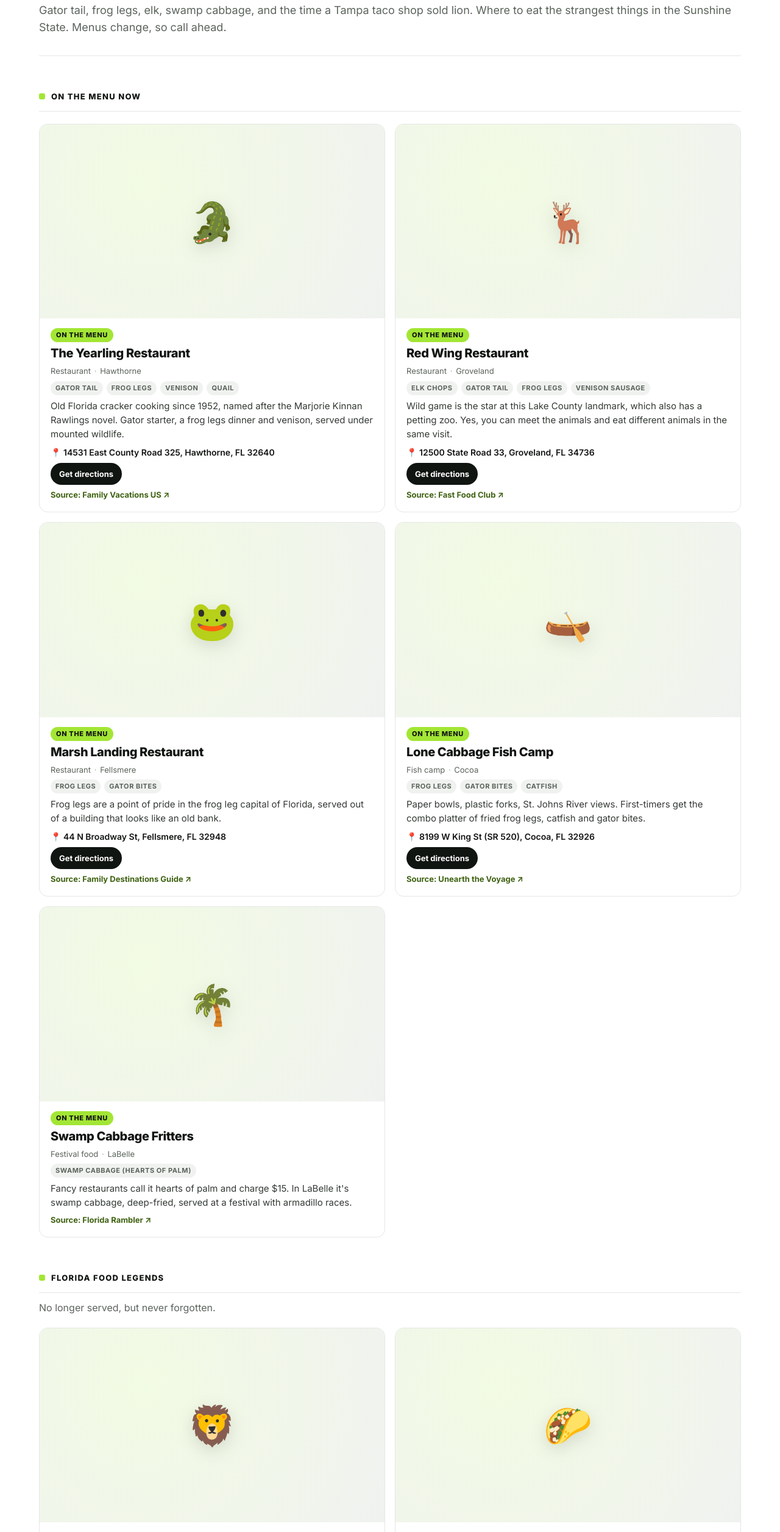
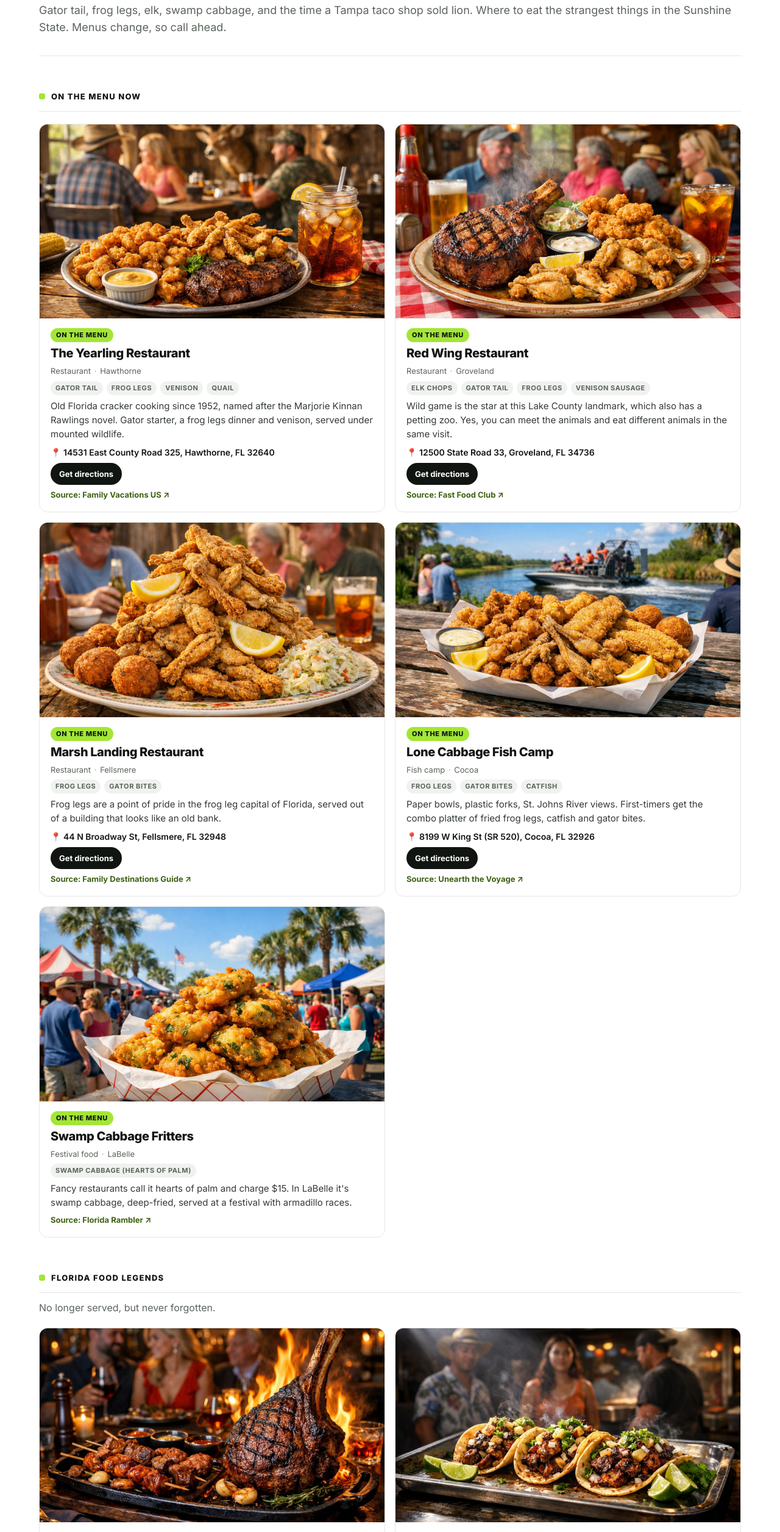
Before and after one commit to MrShawnMD/floridamantimes, a plain HTML site: page eats/index.html in a window 1280 px wide. Shown: the part 288-2800 px from the top of the page at 61% size. Drawn offline with Linux system fonts and the light colour scheme.

Commit message:
Add generated images

```diff
--- a/eats/index.html
+++ b/eats/index.html
@@ -41,7 +41,7 @@
   <p>Gator tail, frog legs, elk, swamp cabbage, and the time a Tampa taco shop sold lion. Where to eat the strangest things in the Sunshine State. Menus change, so call ahead.</p></div>
   <div class="section-head"><h2 class="label">On the menu now</h2></div>
   <div class="eat-grid"><article class="eat">
-  <div class="eat-photo placeholder" aria-hidden="true"><span>🐊</span></div>
+  <div class="eat-photo"><img src="/images/eats/the-yearling.jpg" alt="Gator tail illustration" loading="lazy" decoding="async"></div>
   <div class="eat-body">
     <span class="status on">On the menu</span>
     <h3>The Yearling Restaurant</h3>
@@ -52,7 +52,7 @@
     <a class="ev-link" href="https://familyvacationsus.com/why-this-historic-florida-restaurant-serves-up-a-true-taste-of-old-florida-6ced006d/" rel="nofollow noopener" target="_blank">Source: Family Vacations US ↗</a>
   </div>
 </article><article class="eat">
-  <div class="eat-photo placeholder" aria-hidden="true"><span>🦌</span></div>
+  <div class="eat-photo"><img src="/images/eats/red-wing.jpg" alt="Elk chops illustration" loading="lazy" decoding="async"></div>
   <div class="eat-body">
     <span class="status on">On the menu</span>
     <h3>Red Wing Restaurant</h3>
@@ -63,7 +63,7 @@
     <a class="ev-link" href="https://fastfoodclub.com/p/this-quirky-restaurant-in-florida-has-a-petting-zoo-and-its-ideal-for-families/" rel="nofollow noopener" target="_blank">Source: Fast Food Club ↗</a>
   </div>
 </article><article class="eat">
-  <div class="eat-photo placeholder" aria-hidden="true"><span>🐸</span></div>
+  <div class="eat-photo"><img src="/images/eats/marsh-landing.jpg" alt="Frog legs illustration" loading="lazy" decoding="async"></div>
   <div class="eat-body">
     <span class="status on">On the menu</span>
     <h3>Marsh Landing Restaurant</h3>
@@ -74,7 +74,7 @@
     <a class="ev-link" href="https://familydestinationsguide.com/wild-old-restaurant-florida/" rel="nofollow noopener" target="_blank">Source: Family Destinations Guide ↗</a>
   </div>
 </article><article class="eat">
-  <div class="eat-photo placeholder" aria-hidden="true"><span>🛶</span></div>
+  <div class="eat-photo"><img src="/images/eats/lone-cabbage.jpg" alt="Frog legs illustration" loading="lazy" decoding="async"></div>
   <div class="eat-body">
     <span class="status on">On the menu</span>
     <h3>Lone Cabbage Fish Camp</h3>
@@ -85,7 +85,7 @@
     <a class="ev-link" href="https://unearththevoyage.com/9-florida-mullet-smokers-gator-bites-and-swamp-cabbage-stops-that-taste-like-old-florida-c6c3f513/" rel="nofollow noopener" target="_blank">Source: Unearth the Voyage ↗</a>
   </div>
 </article><article class="eat">
-  <div class="eat-photo placeholder" aria-hidden="true"><span>🌴</span></div>
+  <div class="eat-photo"><img src="/images/eats/swamp-cabbage-fritters.jpg" alt="Swamp cabbage (hearts of palm) illustration" loading="lazy" decoding="async"></div>
   <div class="eat-body">
     <span class="status on">On the menu</span>
     <h3>Swamp Cabbage Fritters</h3>
@@ -99,7 +99,7 @@
   <div class="section-head"><h2 class="label">Florida food legends</h2></div>
   <p class="section-sub">No longer served, but never forgotten.</p>
   <div class="eat-grid"><article class="eat">
-  <div class="eat-photo placeholder" aria-hidden="true"><span>🦁</span></div>
+  <div class="eat-photo"><img src="/images/eats/lion-chop.jpg" alt="African lion illustration" loading="lazy" decoding="async"></div>
   <div class="eat-body">
     <span class="status legend">Florida food legend</span>
     <h3>Lion Chop at Spoto&#x27;s Steak Joint</h3>
@@ -110,7 +110,7 @@
     <a class="ev-link" href="https://bigcatrescue.org/conservation-news/big-cats-on-the-menu" rel="nofollow noopener" target="_blank">Source: Big Cat Rescue ↗</a>
   </div>
 </article><article class="eat">
-  <div class="eat-photo placeholder" aria-hidden="true"><span>🌮</span></div>
+  <div class="eat-photo"><img src="/images/eats/lion-tacos.jpg" alt="Lion illustration" loading="lazy" decoding="async"></div>
   <div class="eat-body">
     <span class="status legend">Florida food legend</span>
     <h3>$35 Lion Tacos at Taco Fusion</h3>
@@ -121,7 +121,7 @@
     <a class="ev-link" href="https://www.nationalgeographic.com/science/article/130510-lion-meat-taco-florida-animal-food-science" rel="nofollow noopener" target="_blank">Source: National Geographic ↗</a>
   </div>
 </article><article class="eat">
-  <div class="eat-photo placeholder" aria-hidden="true"><span>🐍</span></div>
+  <div class="eat-photo"><img src="/images/eats/python-pizza.jpg" alt="Python illustration" loading="lazy" decoding="async"></div>
   <div class="eat-body">
     <span class="status legend">Florida food legend</span>
     <h3>The $45 Python Pizza</h3>
```
Also changed, not shown: arrests/index.html (+2 -2 lines), index.html (+2 -2 lines), images/arrests/2026-06-24-thonotosassa.jpg (added), images/arrests/2026-11-19-tampa.jpg (added), images/eats/lion-chop.jpg (added), images/eats/lion-tacos.jpg (added), images/eats/lone-cabbage.jpg (added), images/eats/marsh-landing.jpg (added), images/eats/python-pizza.jpg (added), images/eats/red-wing.jpg (added), images/eats/swamp-cabbage-fritters.jpg (added), images/eats/the-yearling.jpg (added).
